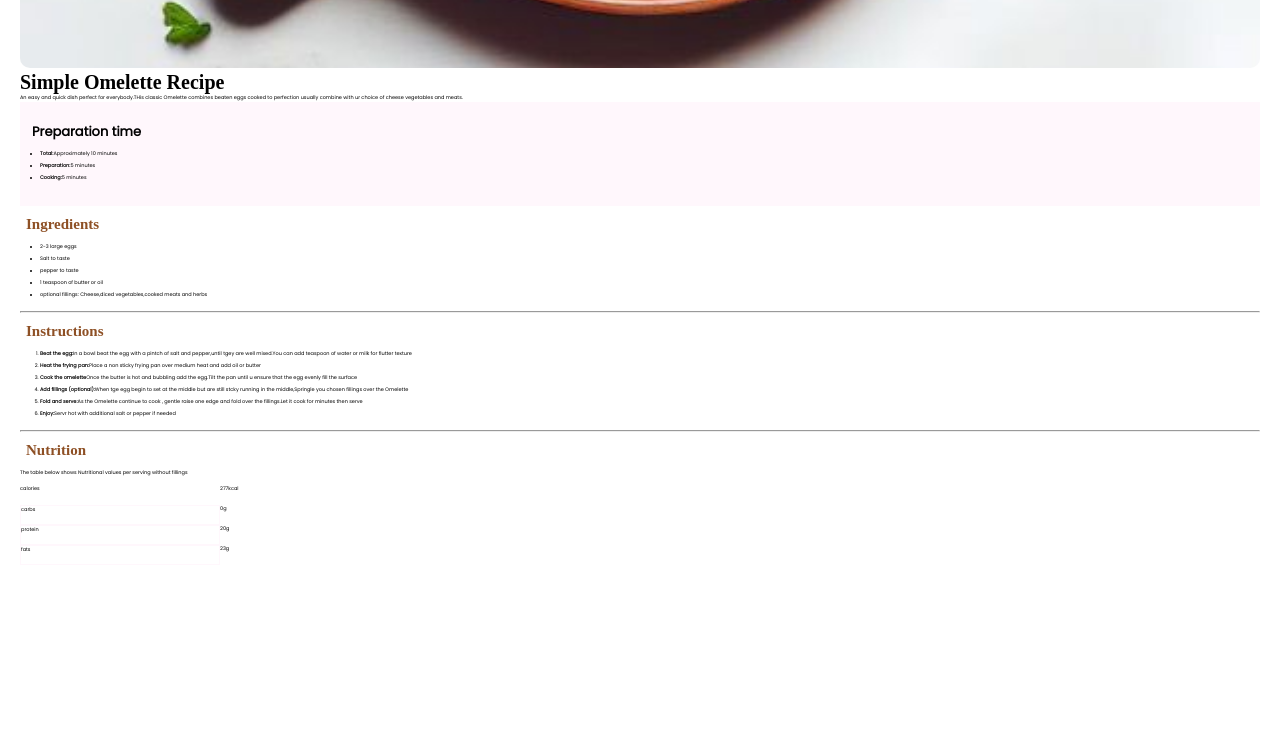
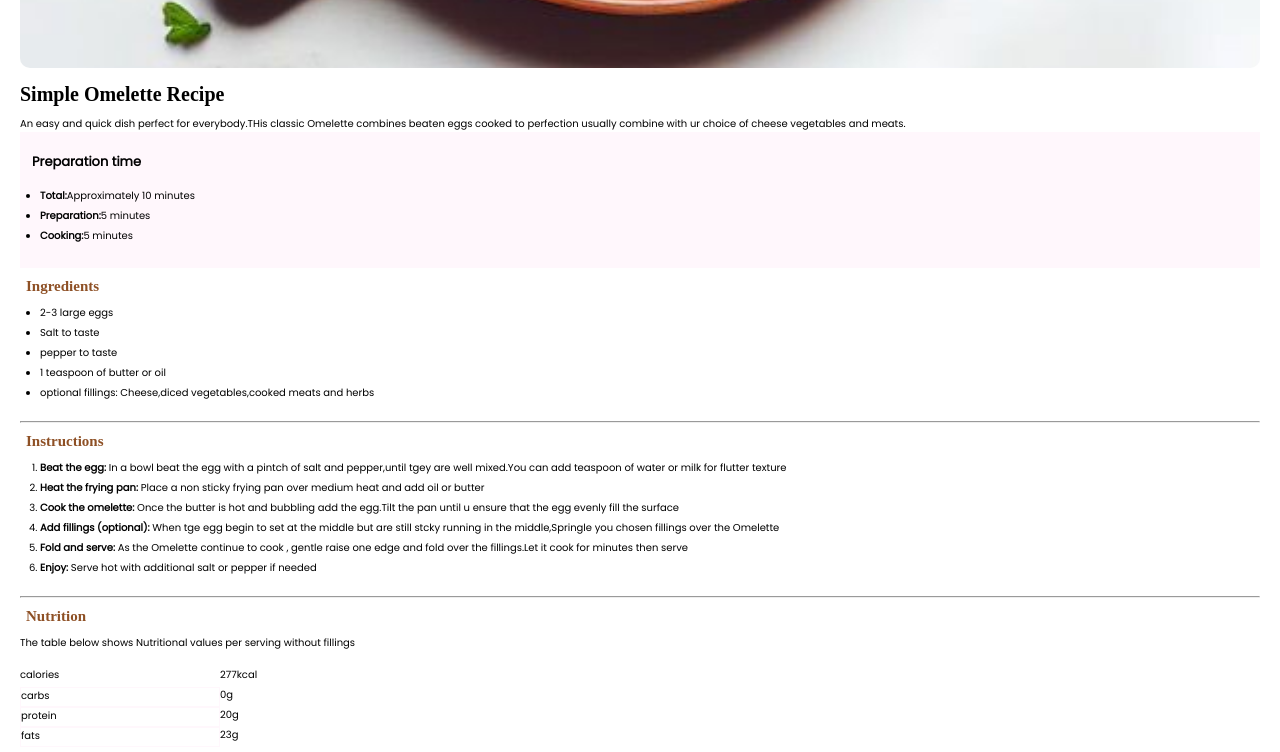
Before and after one commit to YusufRiwan/Riwan, a plain HTML site: page index.html in a window 1280 px wide. Shown: the part 763-1515 px from the top of the page. Before the commit the page ends 1333 px from the top, so only its background shows below. Drawn offline with Linux system fonts and the light colour scheme.

Commit message:
Add files via upload

```diff
--- a/index.html
+++ b/index.html
@@ -32,13 +32,13 @@
   <div>
     <h2>Instructions</h2>
     <ol>
-      <li class="instructions"><strong>Beat the egg:</strong>In a bowl beat the egg with a pintch of salt and pepper,until tgey are well mixed.You can add teaspoon of water or milk for flutter texture</li>
-      <li class="instructions"><strong>Heat the frying pan:</strong>Place a non sticky frying pan over medium heat and add oil or butter</li>
+      <li class="instructions"><strong>Beat the egg:</strong> In a bowl beat the egg with a pintch of salt and pepper,until tgey are well mixed.You can add teaspoon of water or milk for flutter texture</li>
+      <li class="instructions"><strong>Heat the frying pan:</strong>   Place a non sticky frying pan over medium heat and add oil or butter</li>
 
-      <li class="instructions"><strong>Cook the omelette</strong>Once the butter is hot and bubbling add the egg.Tilt the pan until u ensure that the egg evenly fill the surface</li>
-      <li class="instructions"><strong>Add fillings (optional):</strong>When tge egg begin to set at the middle  but are still stcky running in the middle,Springle you chosen fillings over the Omelette</li>
-      <li class="instructions"><strong>Fold and serve:</strong>As the Omelette continue to cook , gentle raise one edge and fold over the fillings.Let it cook for minutes then serve</li>
-      <li class="instructions"><strong>Enjoy:</strong>Servr hot with additional salt or pepper if needed</li>
+      <li class="instructions"><strong>Cook the omelette:</strong> Once the butter is hot and bubbling add the egg.Tilt the pan until u ensure that the egg evenly fill the surface</li>
+      <li class="instructions"><strong>Add fillings (optional):</strong> When tge egg begin to set at the middle  but are still stcky running in the middle,Springle you chosen fillings over the Omelette</li>
+      <li class="instructions"><strong>Fold and serve:</strong> As the Omelette continue to cook , gentle raise one edge and fold over the fillings.Let it cook for minutes then serve</li>
+      <li class="instructions"><strong>Enjoy:</strong> Serve hot with additional salt or pepper if needed</li>
     </ol>
   </div><br>
   <hr>
--- a/style.css
+++ b/style.css
@@ -7,7 +7,7 @@
 body {
   font-family: 'Poppins', sans-serif;
   background:#ffffff;
-  font-size: 5px;
+  font-size: 10px;
   margin:5px 20px;
 }
 h1,h2{
@@ -15,6 +15,7 @@ h1,h2{
 }
 h1{
   font-size: 20px;
+  margin-bottom: 10px;
 }
 h2{
   font-size:15px;
@@ -26,6 +27,7 @@ img{
   width:100%;
   height:auto;
   border-radius: 10px;
+  margin-bottom: 10px;
 }
 #preparation{
   background: #fff7fc;
```
